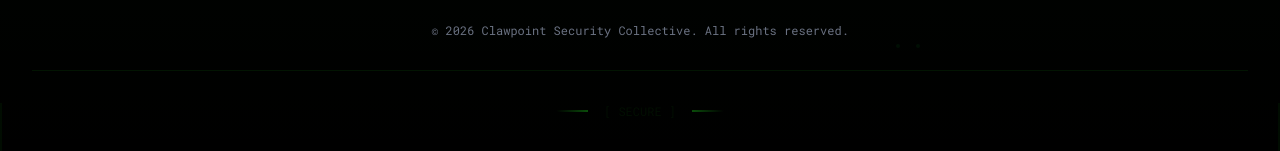
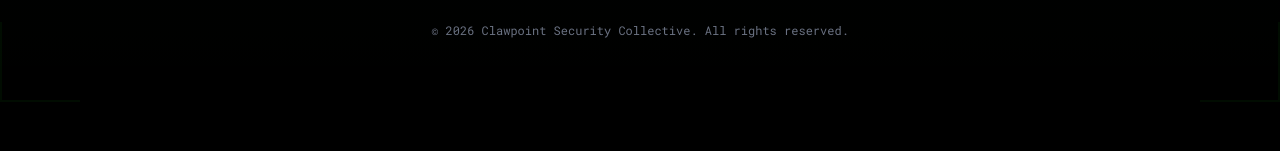
Before and after one commit to kierawilson25/clawpoint_security, a Next.js app in the folder clawpoint-site/: page / in a window 1280 px wide. Shown: the part 1793-1944 px from the top of the page. After the commit the page ends 1895 px from the top, so only its background shows below. Built offline with nearby package versions, Linux system fonts and the light colour scheme.

Commit message:
Remove [ SECURE ] decoration from footer

```diff
--- a/clawpoint-site/components/Footer.tsx
+++ b/clawpoint-site/components/Footer.tsx
@@ -114,12 +114,6 @@ export default function Footer() {
           </div>
         </div>
 
-        {/* Tactical decoration */}
-        <div className="mt-8 pt-8 border-t border-tactical-green-dark/50 flex items-center justify-center gap-4 text-tactical-green/20 font-mono text-xs">
-          <span className="w-8 h-0.5 bg-gradient-to-r from-transparent to-tactical-green" />
-          <span>[ SECURE ]</span>
-          <span className="w-8 h-0.5 bg-gradient-to-l from-transparent to-tactical-green" />
-        </div>
       </div>
 
       {/* Decorative tactical corners */}
```
